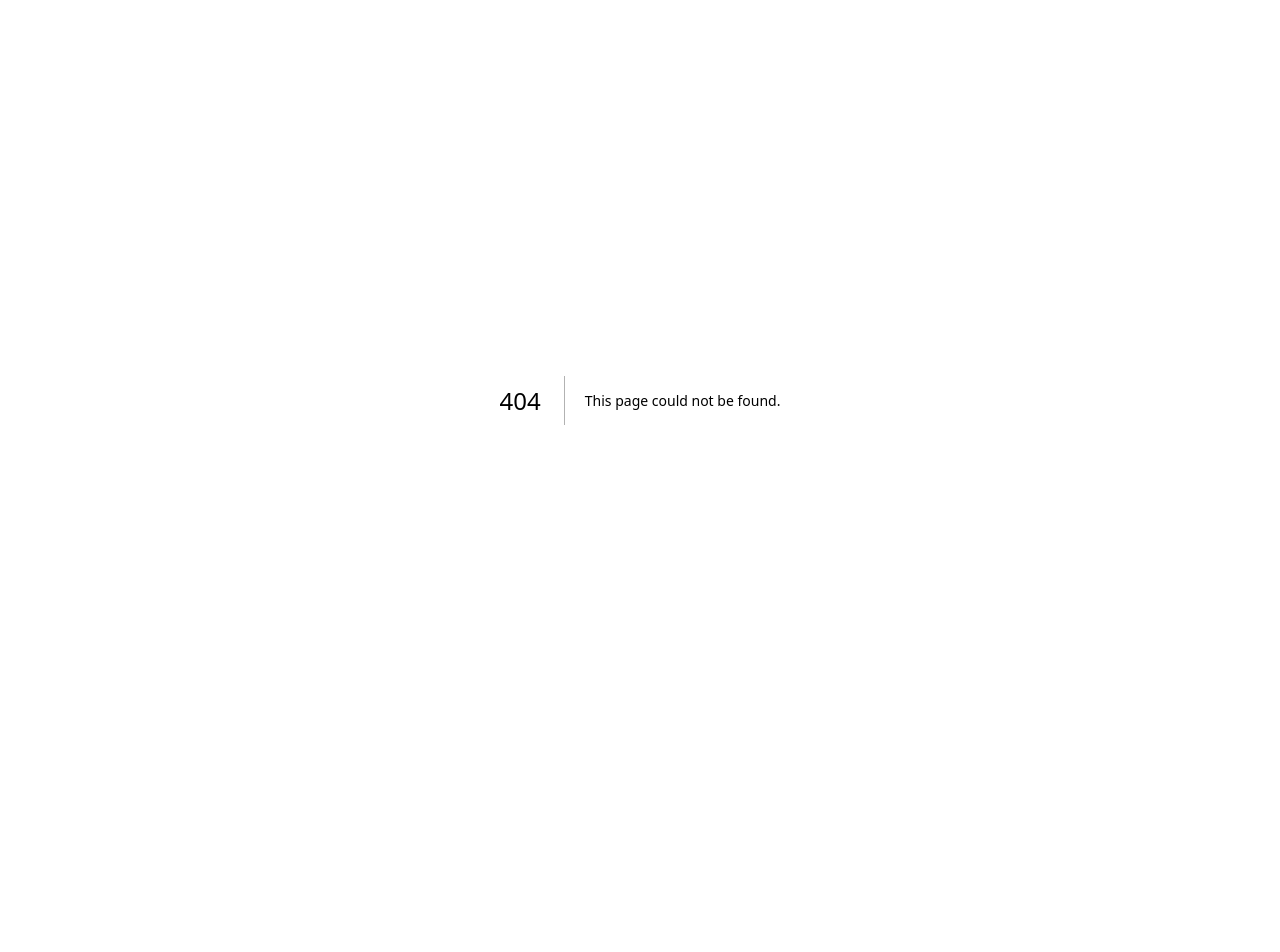
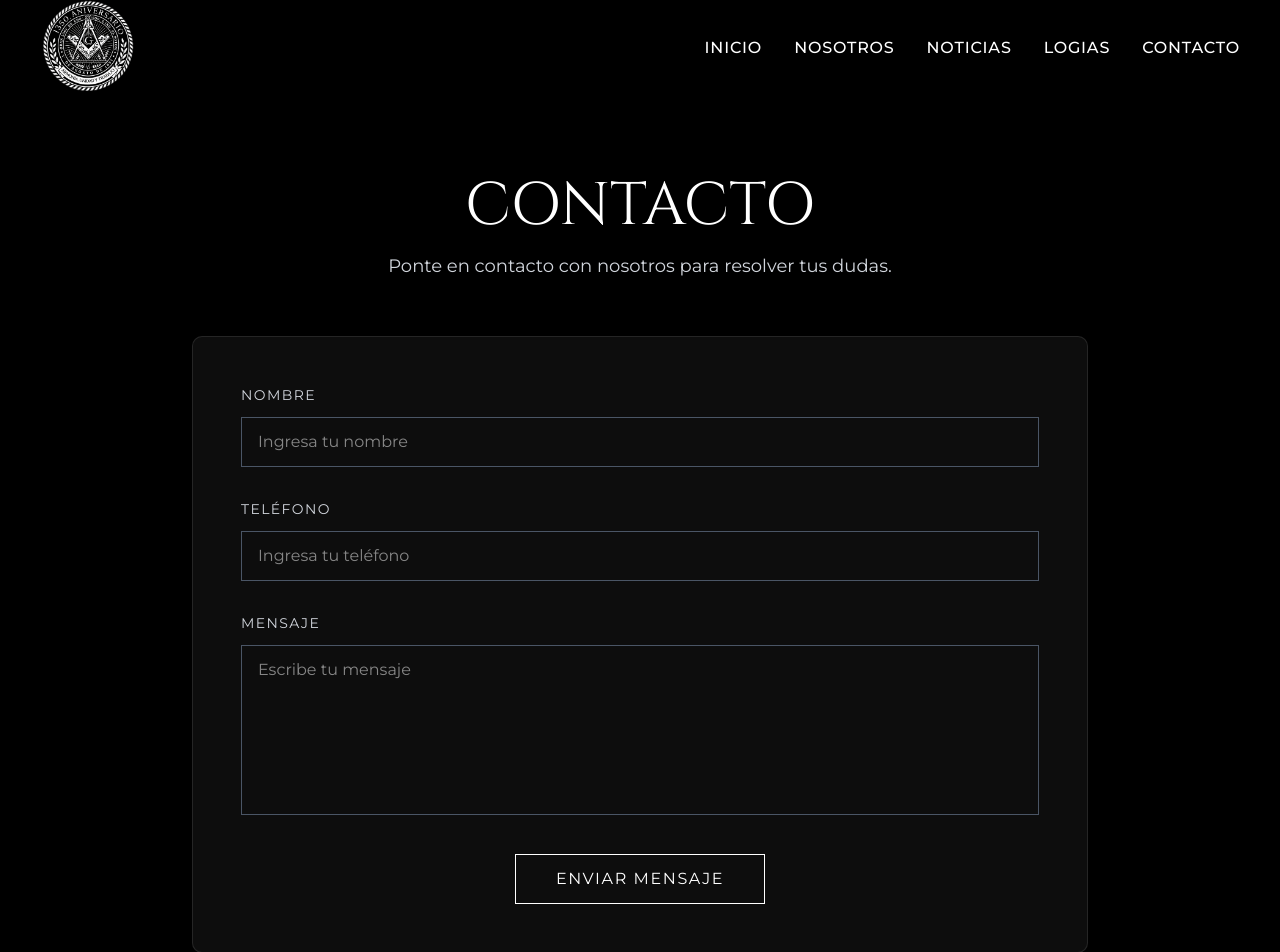
Before and after one commit to Edgar552/front-logia, a Next.js app: page /contacto in a window 1280 px wide. Before the commit this address had no page. Shown: the top 952 px of the page. Before the commit the page ends 800 px from the top, so only its background shows below. Built offline with nearby package versions, Linux system fonts and the light colour scheme.

Commit message:
new section added

```diff
--- /dev/null
+++ b/src/app/(public)/contacto/page.tsx
@@ -0,0 +1,113 @@
+"use client";
+
+import { useState } from "react";
+
+export default function ContactPage() {
+    const [formData, setFormData] = useState({
+        nombre: "",
+        telefono: "",
+        mensaje: "",
+    });
+
+    const handleChange = (
+        e: React.ChangeEvent<HTMLInputElement | HTMLTextAreaElement>
+    ) => {
+        setFormData({
+            ...formData,
+            [e.target.name]: e.target.value,
+        });
+    };
+
+    const handleSubmit = (e: React.FormEvent) => {
+        e.preventDefault();
+
+        console.log(formData);
+
+        alert("Formulario enviado (solo frontend por ahora)");
+    };
+
+    return (
+        <section className="min-h-screen bg-black text-white py-20 px-6 md:px-12">
+            <div className="max-w-4xl mx-auto">
+
+                {/* Header */}
+                <div className="text-center mb-14">
+                    <h1 className="font-[family-name:var(--font-cinzel)] text-4xl md:text-6xl uppercase mb-4">
+                        Contacto
+                    </h1>
+
+                    <p className="text-gray-300 text-lg">
+                        Ponte en contacto con nosotros para resolver tus dudas.
+                    </p>
+                </div>
+
+                {/* Form */}
+                <form
+                    onSubmit={handleSubmit}
+                    className="bg-white/5 backdrop-blur-sm border border-white/10 p-8 md:p-12 rounded-lg space-y-8"
+                >
+                    {/* Nombre */}
+                    <div>
+                        <label className="block mb-3 text-sm tracking-widest uppercase text-gray-300">
+                            Nombre
+                        </label>
+
+                        <input
+                            type="text"
+                            name="nombre"
+                            value={formData.nombre}
+                            onChange={handleChange}
+                            placeholder="Ingresa tu nombre"
+                            className="w-full bg-transparent border border-gray-600 px-4 py-3 focus:outline-none focus:border-yellow-500 transition"
+                            required
+                        />
+                    </div>
+
+                    {/* Teléfono */}
+                    <div>
+                        <label className="block mb-3 text-sm tracking-widest uppercase text-gray-300">
+                            Teléfono
+                        </label>
+
+                        <input
+                            type="tel"
+                            name="telefono"
+                            value={formData.telefono}
+                            onChange={handleChange}
+                            placeholder="Ingresa tu teléfono"
+                            className="w-full bg-transparent border border-gray-600 px-4 py-3 focus:outline-none focus:border-yellow-500 transition"
+                            required
+                        />
+                    </div>
+
+                    {/* Mensaje */}
+                    <div>
+                        <label className="block mb-3 text-sm tracking-widest uppercase text-gray-300">
+                            Mensaje
+                        </label>
+
+                        <textarea
+                            name="mensaje"
+                            value={formData.mensaje}
+                            onChange={handleChange}
+                            placeholder="Escribe tu mensaje"
+                            rows={6}
+                            className="w-full bg-transparent border border-gray-600 px-4 py-3 focus:outline-none focus:border-yellow-500 transition resize-none"
+                            required
+                        />
+                    </div>
+
+                    {/* Button */}
+                    <div className="text-center">
+                        <button disabled
+                            type="submit"
+                            className="border border-white px-10 py-3 uppercase tracking-widest hover:bg-white hover:text-black transition duration-300"
+                        >
+                            Enviar mensaje
+                        </button>
+                    </div>
+                </form>
+            </div>
+        </section>
+    );
+}
--- /dev/null
+++ b/src/app/(public)/logias/page.tsx
@@ -0,0 +1,5 @@
+import UnderConstruction from "@/components/common/UnderConstruction";
+
+export default function NosotrosPage() {
+    return <UnderConstruction />;
+}
--- /dev/null
+++ b/src/app/(public)/nosotros/page.tsx
@@ -0,0 +1,5 @@
+import UnderConstruction from "@/components/common/UnderConstruction";
+
+export default function NosotrosPage() {
+    return <UnderConstruction />;
+}
--- /dev/null
+++ b/src/app/(public)/noticias/page.tsx
@@ -0,0 +1,75 @@
+import Image from "next/image";
+
+export default function NoticiasPage() {
+    return (
+        <section className="min-h-screen bg-white text-black py-20 px-6 md:px-12">
+            <div className="max-w-6xl mx-auto">
+
+                {/* Header */}
+                <div className="text-center mb-16">
+                    <h1 className="font-[family-name:var(--font-cinzel)] text-4xl md:text-6xl uppercase mb-4">
+                        Noticias
+                    </h1>
+
+                    <p className="text-gray-600 text-lg">
+                        Mantente informado sobre nuestros eventos y actividades.
+                    </p>
+                </div>
+
+                {/* Featured News */}
+                <div className="grid md:grid-cols-2 gap-10 items-center">
+
+                    {/* Imagen */}
+                    <div className="relative w-full h-[800px] overflow-hidden rounded-lg">
+                        <Image
+                            src="/images/noticias/museo.jpg"
+                            alt="Museo Paulino N. Guerrero"
+                            fill
+                            className="object-cover hover:scale-105 transition duration-500"
+                        />
+                    </div>
+
+                    {/* Content */}
+                    <div>
+                        <span className="text-sm uppercase tracking-widest text-yellow-700 font-semibold">
+                            Evento Cultural
+                        </span>
+
+                        <h2 className="font-[family-name:var(--font-cinzel)] text-3xl md:text-5xl mt-4 mb-6 leading-tight">
+                            Inauguración del Museo Paulino N. Guerrero
+                        </h2>
+
+                        <p className="text-gray-700 leading-relaxed mb-6">
+                            La historia, el arte y la memoria encuentran un nuevo hogar.
+                        </p>
+
+                        <p className="text-gray-700 leading-relaxed mb-6">
+                            Tenemos el honor de invitarle a la inauguración del
+                            Museo Paulino N. Guerrero, un espacio dedicado a preservar
+                            y compartir el legado cultural que nos inspira.
+                        </p>
+
+                        <div className="space-y-3 text-gray-800">
+                            <p>
+                                <strong>Ubicación:</strong> Calle Manuel José Othón #335,
+                                San Luis Potosí
+                            </p>
+
+                            <p>
+                                <strong>Fecha:</strong> 18 de mayo de 2026
+                            </p>
+
+                            <p>
+                                <strong>Hora:</strong> 19:00 hrs
+                            </p>
+                        </div>
+
+                        <div className="mt-8 border-l-4 border-yellow-700 pl-5 italic text-gray-600">
+                            Será un placer contar con su presencia en esta noche especial.
+                        </div>
+                    </div>
+                </div>
+            </div>
+        </section>
+    );
+}
--- /dev/null
+++ b/src/components/common/UnderConstruction.tsx
@@ -0,0 +1,32 @@
+import Link from "next/link";
+import { Hammer, ArrowLeft } from "lucide-react";
+
+export default function UnderConstruction() {
+    return (
+        <section className="min-h-screen bg-black text-white flex items-center justify-center px-6">
+            <div className="text-center max-w-2xl">
+
+                <div className="flex justify-center mb-8">
+                    <Hammer size={70} className="text-yellow-500" />
+                </div>
+
+                <h1 className="font-[family-name:var(--font-cinzel)] text-4xl md:text-6xl uppercase mb-6">
+                    Sitio en construcción
+                </h1>
+
+                <p className="text-gray-300 text-lg md:text-xl leading-relaxed mb-10">
+                    Estamos trabajando para habilitar esta sección próximamente.
+                    Gracias por tu paciencia.
+                </p>
+
+                <Link
+                    href="/"
+                    className="inline-flex items-center gap-2 border border-white px-8 py-3 hover:bg-white hover:text-black transition duration-300"
+                >
+                    <ArrowLeft size={18} />
+                    Volver al inicio
+                </Link>
+            </div>
+        </section>
+    );
+}
--- a/src/components/layout/Navbar.tsx
+++ b/src/components/layout/Navbar.tsx
@@ -19,7 +19,7 @@ export default function Navbar() {
     return (
         <>
             {/* Desktop + Mobile Navbar */}
-            <nav className="absolute top-0 left-0 w-full z-50 px-6 md:px-10 py-6">
+            <nav className="top-0 left-0 w-full z-50 px-6 md:px-10 bg-black">
                 <div className="flex items-center justify-between">
 
                     {/* Logo */}
```
Also changed, not shown: public/images/noticias/museo.jpg (added).
